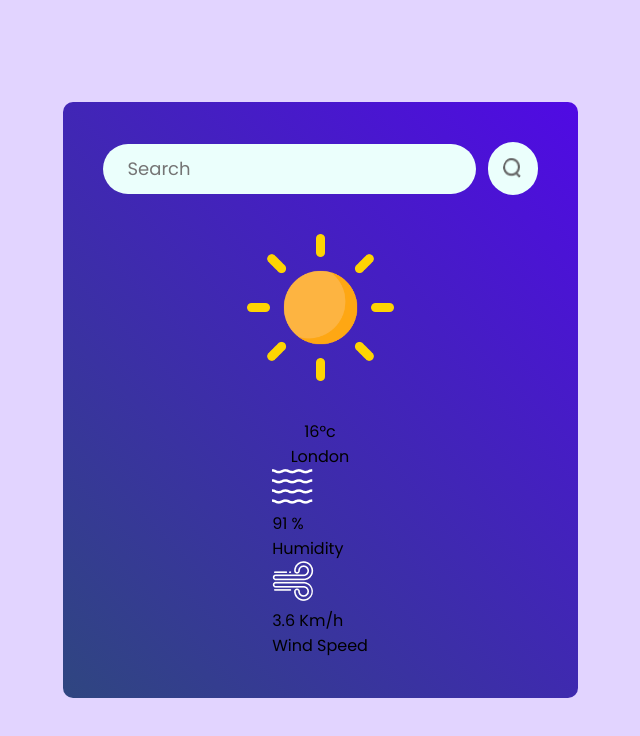
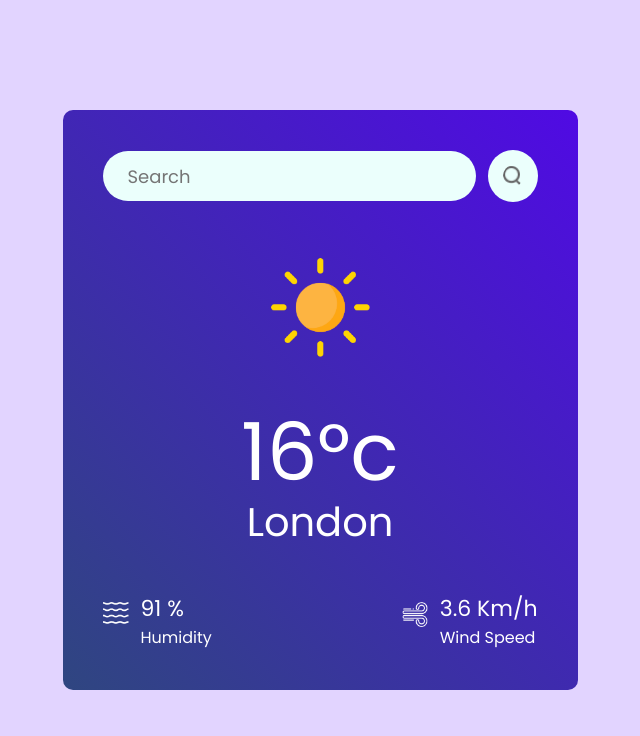
Before and after one commit to Levss30/react-weather-app, a React (Vite) app: page / in a window 1280 px wide. Shown: the top 736 px of the page, without its empty margins (320-960 px from the left). Built offline with nearby package versions, Linux system fonts and the light colour scheme.

Commit message:
Feat WeatherCss

```diff
--- a/src/components/Weather.css
+++ b/src/components/Weather.css
@@ -32,3 +32,45 @@
     background: #ebfffc;
     cursor: pointer;
 }
+
+.weather-icon {
+    width: 150px;
+    margin: 30px 0;
+
+}
+
+.temperature {
+    color: #fff;
+    font-size: 80px;
+    line-height: 1;
+}
+
+.location {
+    color: #fff;
+    font-size: 40px;
+}
+
+.weather-data {
+    width: 100%;
+    margin-top: 40px;
+    color: #fff;
+    display: flex;
+    justify-content: space-between;
+}
+
+.weather-data .col {
+    display: flex;
+    align-items: flex-start;
+    gap: 12px;
+    font-size: 22px;
+}
+
+.weather-data .col span {
+    display: block;
+    font-size: 16px;
+}
+
+.weather-data .col img {
+    width: 26px;
+    margin-top: 10px;
+}
```
